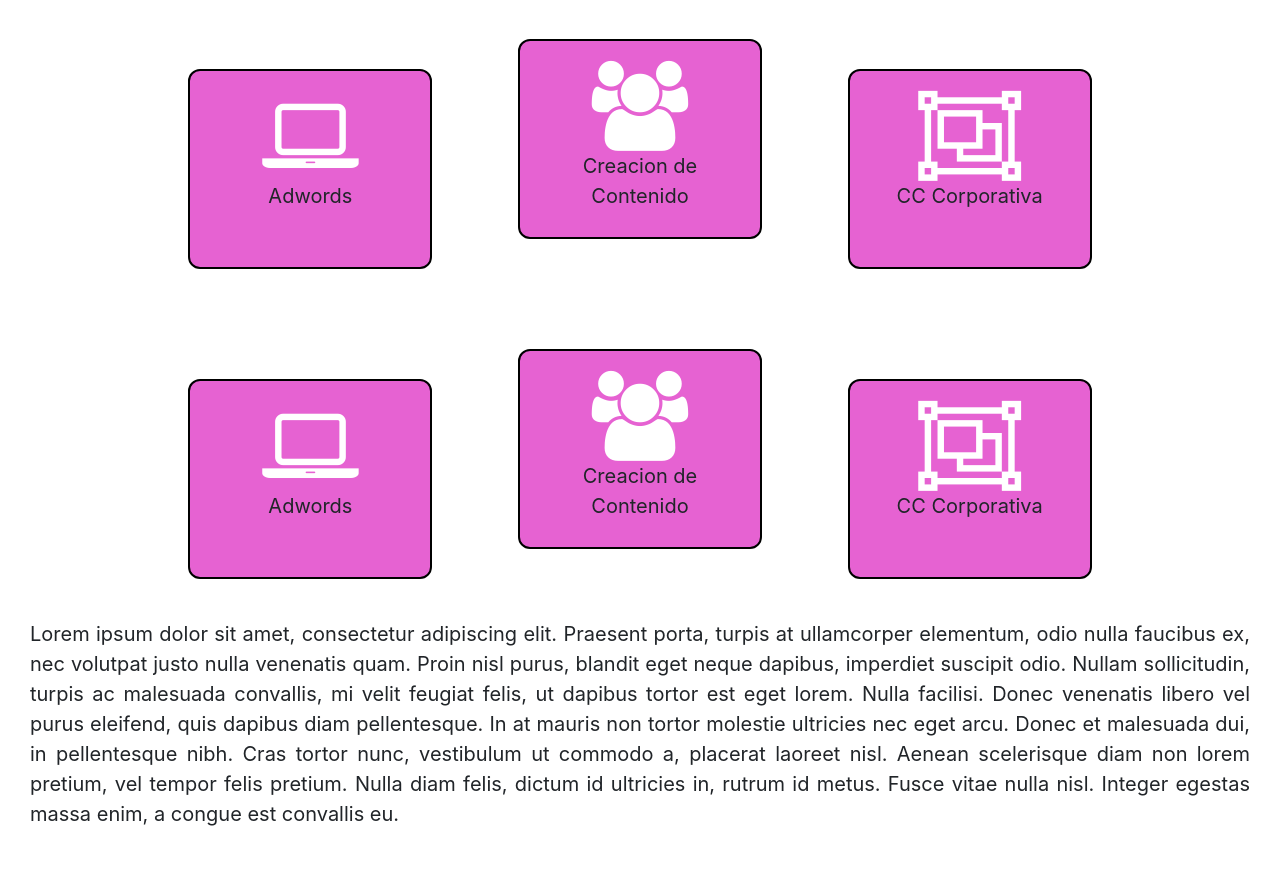
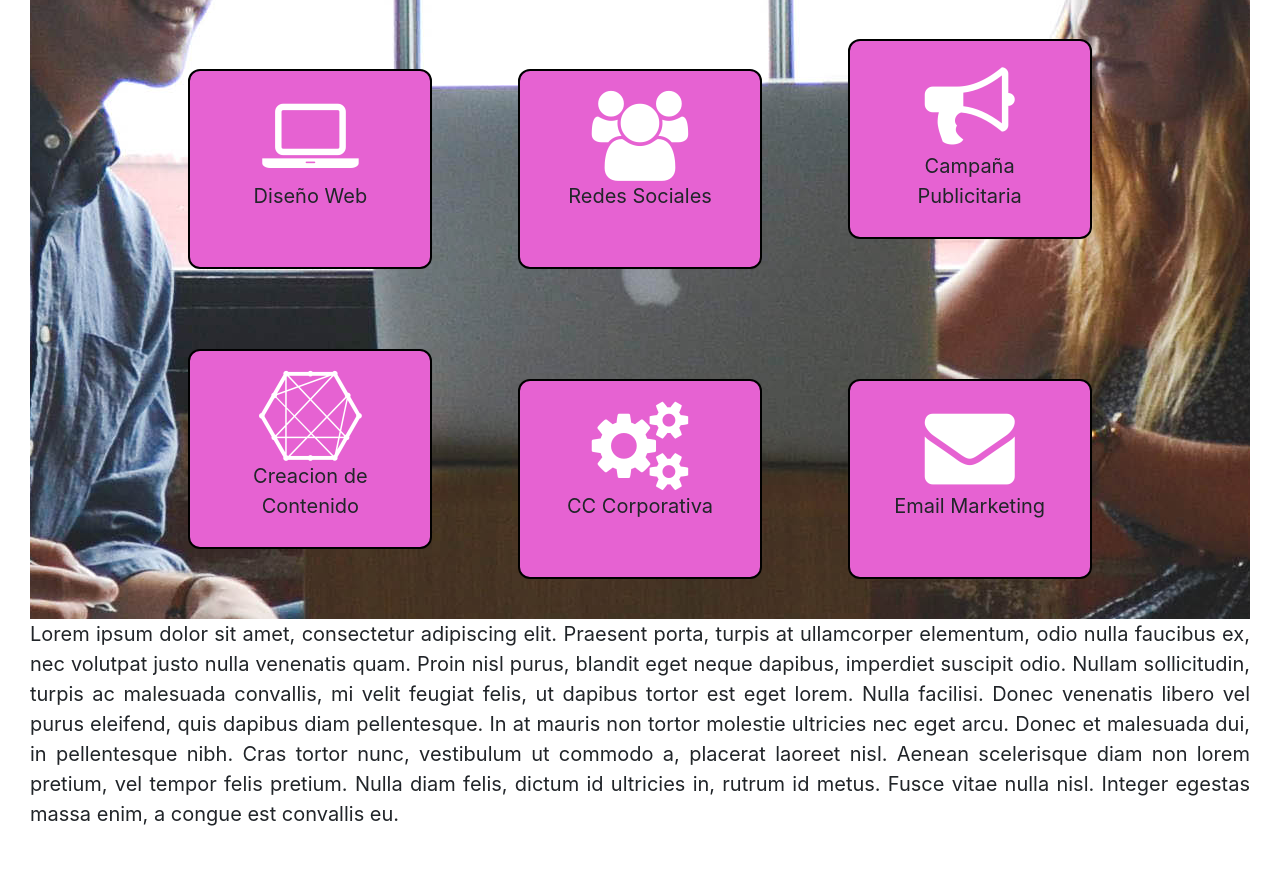
Before and after one commit to skasurck/Mktska, a PHP site: page / in a window 1280 px wide. Shown: the part 1641-2510 px from the top of the page. Run offline with PHP 8.4, Linux system fonts and the light colour scheme.

Commit message:
Modificacion de seccion de servicios

```diff
--- a/css/estilos1.css
+++ b/css/estilos1.css
@@ -86,6 +86,9 @@ nav.white ul li a {
 }
 header{
     width: 100%;
+}
+.contenedor-servicios{
+    background: url(../img/marketing-offline.jpg) no-repeat 50% 50%;
 }
 .menu-icon {
     width: 100%;
--- a/index.html
+++ b/index.html
@@ -21,7 +21,7 @@
 
     <div class="container-fluid">
         <div class="wrapper">
-            <header id="img-header" >
+            <header id="img-header">
 
                 <nav>
                     <div class="menu-icon">
@@ -43,7 +43,7 @@
                 </nav>
 
                 <div id="centrador">
-   						<img id="imagen" class="img-resposive" src="img/logoska.svg">
+                    <img id="imagen" class="img-resposive" src="img/logoska.svg">
                 </div>
             </header>
 
@@ -68,27 +68,29 @@
                     </div>
 
                 </div>
-                             <div class="contenedor-servicios">
-                <div class="row cube-s">
-                     <div class="container-fluid">
-                        <div class="col-12 col-md-3 cube"><i class="fa fa-laptop icon-s"></i><br/><a >Adwords</a></div>
-                       <div class="col-12 col-md-3 cube"><i class="fa fa-users icon-s"></i><br/><a >Creacion de Contenido</a></div>
-                       <div class="col-12 col-md-3 cube"><i class="fa fa-object-group icon-s"></i><br/><a >CC Corporativa</a></div>
 
+                <div class="contenedor-servicios">
+                    <div class="row cube-s">
+                        <div class="container-fluid">
+                            <div class="col-12 col-md-3 cube"><i class="fa fa-laptop icon-s"></i><br/><a>Diseño Web</a></div>
+                            <div class="col-12 col-md-3 cube"><i class="fa fa-users icon-s"></i><br/><a>Redes Sociales</a></div>
+                            <div class="col-12 col-md-3 cube"><i class="fa fa-bullhorn icon-s"></i><br/><a>Campaña Publicitaria</a></div>
+
+                        </div>
                     </div>
+
+
+                    <div class="row cube-s">
+                        <div class="container-fluid">
+                            <div class="col-12 col-md-3 cube"><i class="fa fa-connectdevelop icon-s"></i><br/><a>Creacion de Contenido</a></div>
+                            <div class="col-12 col-md-3 cube"><i class="fa fa-cogs icon-s"></i><br/><a>CC Corporativa</a></div>
+                            <div class="col-12 col-md-3 cube"><i class="fa fa-envelope icon-s"></i><br/><a>Email Marketing</a></div>
+
+                        </div>
+                     </div>
                 </div>
-            </div>
 
-                             <div class="contenedor-servicios">
-                <div class="row cube-s">
-                     <div class="container-fluid">
-                        <div class="col-12 col-md-3 cube"><i class="fa fa-laptop icon-s"></i><br/><a >Adwords</a></div>
-                       <div class="col-12 col-md-3 cube"><i class="fa fa-users icon-s"></i><br/><a >Creacion de Contenido</a></div>
-                       <div class="col-12 col-md-3 cube"><i class="fa fa-object-group icon-s"></i><br/><a >CC Corporativa</a></div>
 
-                    </div>
-                </div>
-            </div>
                 <p>Lorem ipsum dolor sit amet, consectetur adipiscing elit. Praesent porta, turpis at ullamcorper elementum, odio nulla faucibus ex, nec volutpat justo nulla venenatis quam. Proin nisl purus, blandit eget neque dapibus, imperdiet suscipit odio. Nullam sollicitudin, turpis ac malesuada convallis, mi velit feugiat felis, ut dapibus tortor est eget lorem. Nulla facilisi. Donec venenatis libero vel purus eleifend, quis dapibus diam pellentesque. In at mauris non tortor molestie ultricies nec eget arcu. Donec et malesuada dui, in pellentesque nibh. Cras tortor nunc, vestibulum ut commodo a, placerat laoreet nisl. Aenean scelerisque diam non lorem pretium, vel tempor felis pretium. Nulla diam felis, dictum id ultricies in, rutrum id metus. Fusce vitae nulla nisl. Integer egestas massa enim, a congue est convallis eu.
                 </p>
             </div>
```
Also changed, not shown: img/logoAdwords.svg (added).
